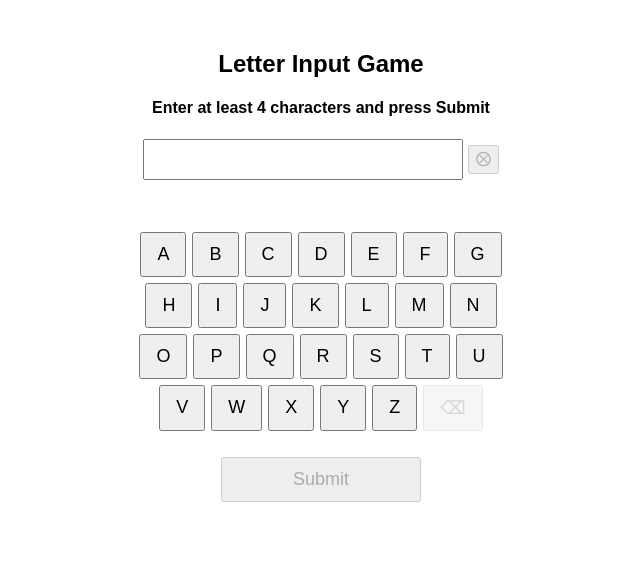
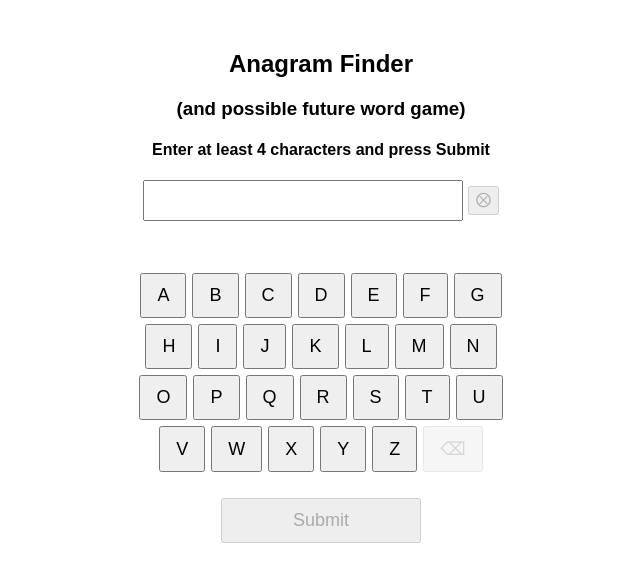
Before and after one commit to Justin-Grimmett/anagram-finder, a React (Create React App) app: page / in a window 1280 px wide. Shown: the top 582 px of the page, without its empty margins (319-959 px from the left). Built offline with nearby package versions, Linux system fonts and the light colour scheme.

Commit message:
Change heading and add some comment Notes - 26.08.2025

```diff
--- a/src/LetterInput.tsx
+++ b/src/LetterInput.tsx
@@ -1,3 +1,9 @@
+// ... TODO
+// 1. Add the floating manual Refresh button
+// 2. Create a common Modal - to be used for popup display - eg including the output
+// 3. Add the "copyright" for the Word data
+// 4. Add details of the tech stack that runs the site - because the point of this is just to be a demo on Git etc
+
 // https://www.perplexity.ai/search/create-a-react-front-end-web-f-9DDpRBmiSJqq.WxJeFhj2w#1
 
 import React, { useRef , useState, useEffect } from "react";
@@ -256,7 +262,8 @@ export default function LetterInput() {
 	// ************************************************************************************************************************
 	return (
 		<div style={{ fontFamily: "Arial", textAlign: "center", marginTop: "50px" }}>
-			<h2>Letter Input Game</h2>
+			<h2>Anagram Finder</h2>
+			<h3>(and possible future word game)</h3>
 			<h4>{`Enter at least ${minRequiredLength} characters and press Submit`}</h4>
 
 			{/* Top controls */}
```
